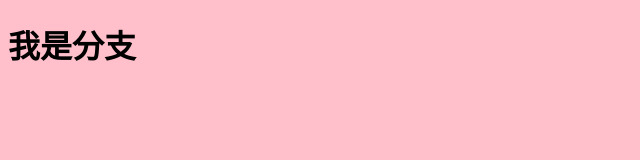
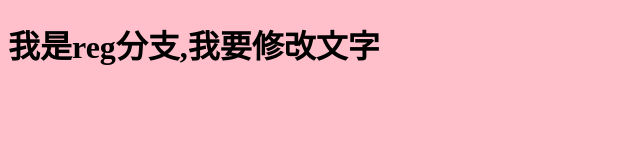
Before and after one commit to wulongyun/git-demo, a plain HTML site: page login.html in a window 1280 px wide. Shown: the whole page, without its empty margins (0-640 px from the left). Drawn offline with Linux system fonts and the light colour scheme.

Commit message:
我修改了h1的文字

```diff
--- a/login.html
+++ b/login.html
@@ -8,6 +8,6 @@
     <link rel="stylesheet" href="./login.css" />
   </head>
   <body>
-    <h1>我是分支</h1>
+    <h1>我是reg分支,我要修改文字</h1>
   </body>
 </html>
```
